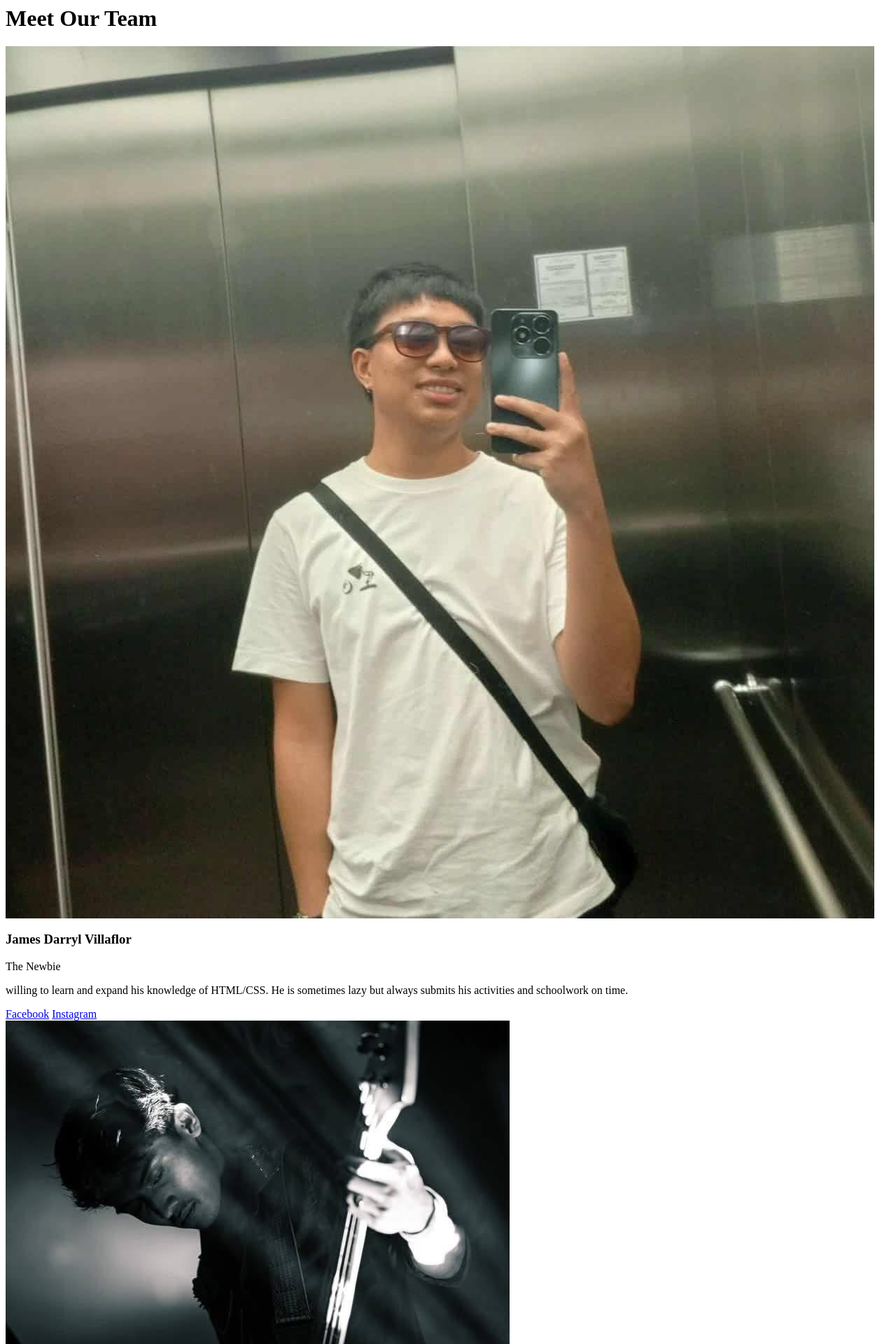
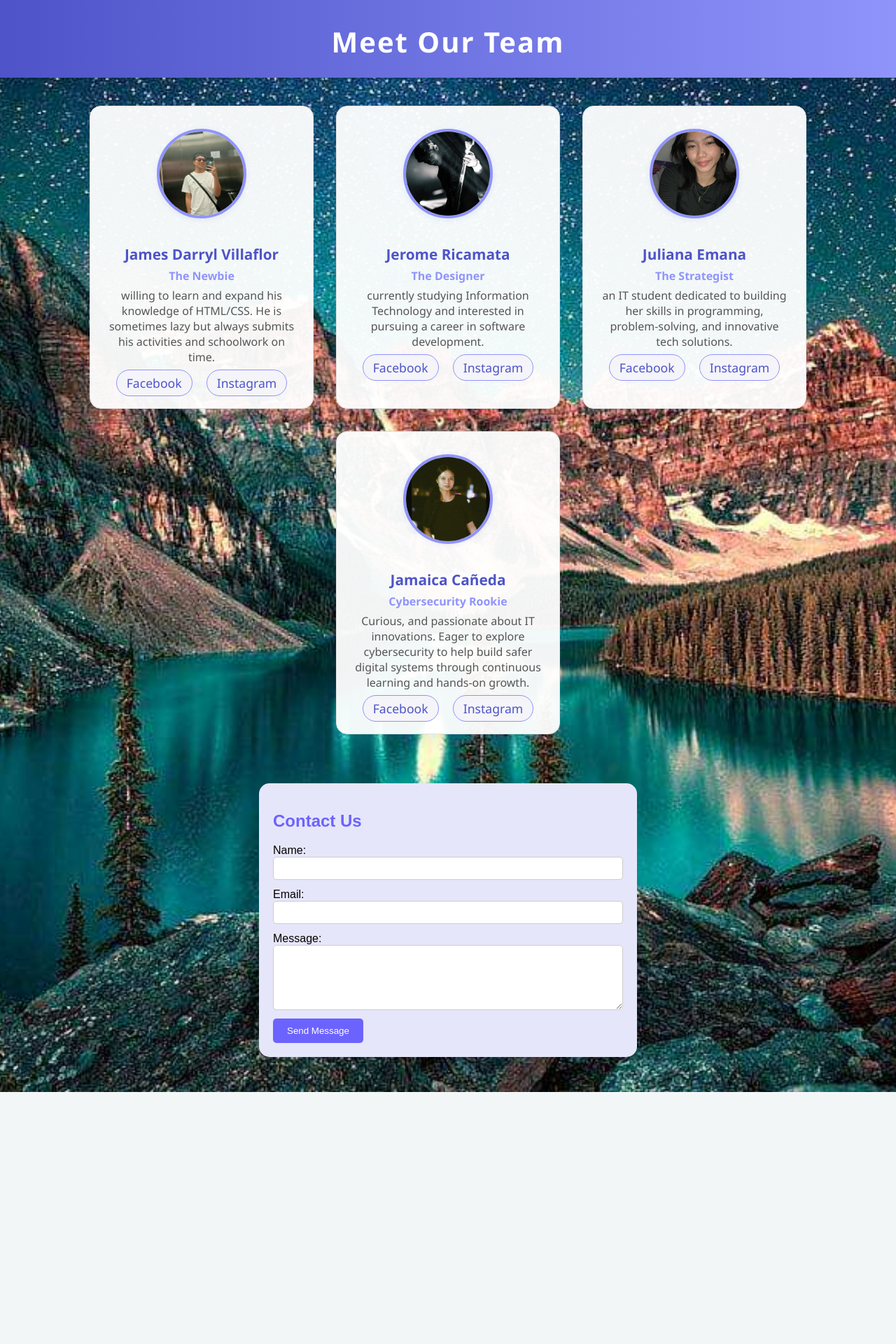
Before and after one commit to jamaicacaneda/int-prog, a PHP site: page / in a window 1280 px wide. Shown: the top 1920 px of the page at 70% size. After the commit the page ends 1560 px from the top, so only its background shows below. Run offline with PHP 8.4, Linux system fonts and the light colour scheme.

Commit message:
Update style.css

```diff
--- a/exercise4/style.css
+++ b/exercise4/style.css
@@ -0,0 +1,116 @@
+body {
+    font-family: 'Segoe UI', Arial, sans-serif;
+    background-image: url('background.jpg');
+    background-size: cover;
+    background-position: center;
+    background-repeat: no-repeat;
+    margin: 0;
+    padding: 0;
+}
+
+header {
+    background: linear-gradient(90deg, #4e54c8 0%, #8f94fb 100%);
+    color: #fff;
+    padding: 32px 0 24px 0;
+    text-align: center;
+    box-shadow: 0 2px 8px rgba(0,0,0,0.08);
+}
+
+header h1 {
+    margin: 0;
+    font-size: 2.5rem;
+    letter-spacing: 2px;
+    font-weight: 700;
+}
+
+.team-container {
+    display: flex;
+    justify-content: center;
+    flex-wrap: wrap;
+    gap: 32px;
+    padding: 40px 20px 20px 20px;
+    max-width: 1200px;
+    margin: 0 auto;
+}
+
+.team-member {
+    background: rgba(255,255,255,0.95);
+    border-radius: 16px;
+    box-shadow: 0 6px 24px rgba(78,84,200,0.10);
+    margin: 0;
+    padding: 32px 24px 24px 24px;
+    text-align: center;
+    width: 270px;
+    transition: transform 0.2s, box-shadow 0.2s;
+    border: 1px solid #e0e0e0;
+    position: relative;
+}
+
+.team-member:hover {
+    transform: translateY(-8px) scale(1.03);
+    box-shadow: 0 12px 32px rgba(78,84,200,0.18);
+}
+
+.team-member img {
+    border-radius: 50%;
+    width: 120px;
+    height: 120px;
+    object-fit: cover;
+    margin-bottom: 16px;
+    border: 4px solid #8f94fb;
+    box-shadow: 0 2px 8px rgba(78,84,200,0.10);
+}
+
+.team-member h3 {
+    color: #4e54c8;
+    margin-bottom: 6px;
+    font-size: 1.3rem;
+    font-weight: 600;
+}
+
+.team-member p {
+    color: #555;
+    font-size: 1rem;
+    margin: 6px 0 0 0;
+}
+
+.team-member p:first-of-type {
+    font-weight: bold;
+    color: #8f94fb;
+    margin-bottom: 2px;
+}
+
+.social-icons {
+    margin-top: 14px;
+}
+
+.social-icons a {
+    margin: 0 8px;
+    text-decoration: none;
+    color: #4e54c8;
+    font-size: 1.1rem;
+    padding: 6px 14px;
+    border-radius: 20px;
+    background: #f4f4f9;
+    border: 1px solid #8f94fb;
+    transition: background 0.2s, color 0.2s;
+    font-weight: 500;
+}
+
+.social-icons a:hover {
+    background: #8f94fb;
+    color: #fff;
+    border-color: #4e54c8;
+}
+
+@media (max-width: 900px) {
+    .team-container {
+        flex-direction: column;
+        align-items: center;
+        gap: 24px;
+    }
+    .team-member {
+        width: 90%;
+        max-width: 350px;
+    }
+}
```
